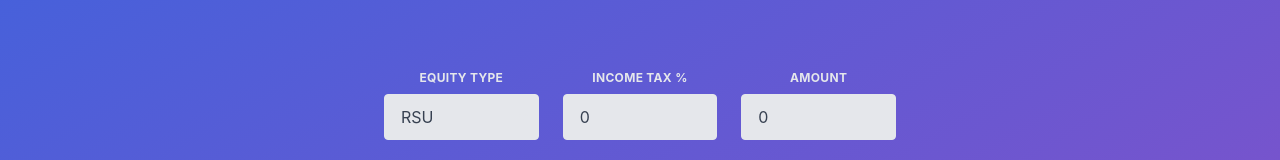
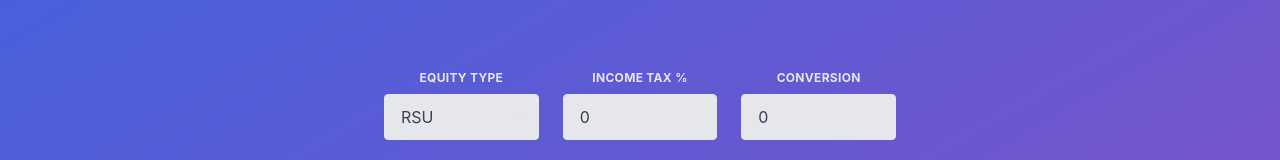
Before and after one commit to akaspi/equity-calculator, a React (Vite) app: page / in a window 1280 px wide. Shown: the part 179-339 px from the top of the page. Built offline with nearby package versions, Linux system fonts and the light colour scheme.

Commit message:
Update EquityForm.tsx

```diff
--- a/src/components/EquityForm.tsx
+++ b/src/components/EquityForm.tsx
@@ -79,7 +79,7 @@ const EquityForm = ({ onFormSubmit }: FormProps) => {
           <NumericInput
             value={formik.values.conversionRate}
             onChange={formik.handleChange}
-            label="Amount"
+            label="Conversion"
             name="conversionRate"
           />
         </div>
```
